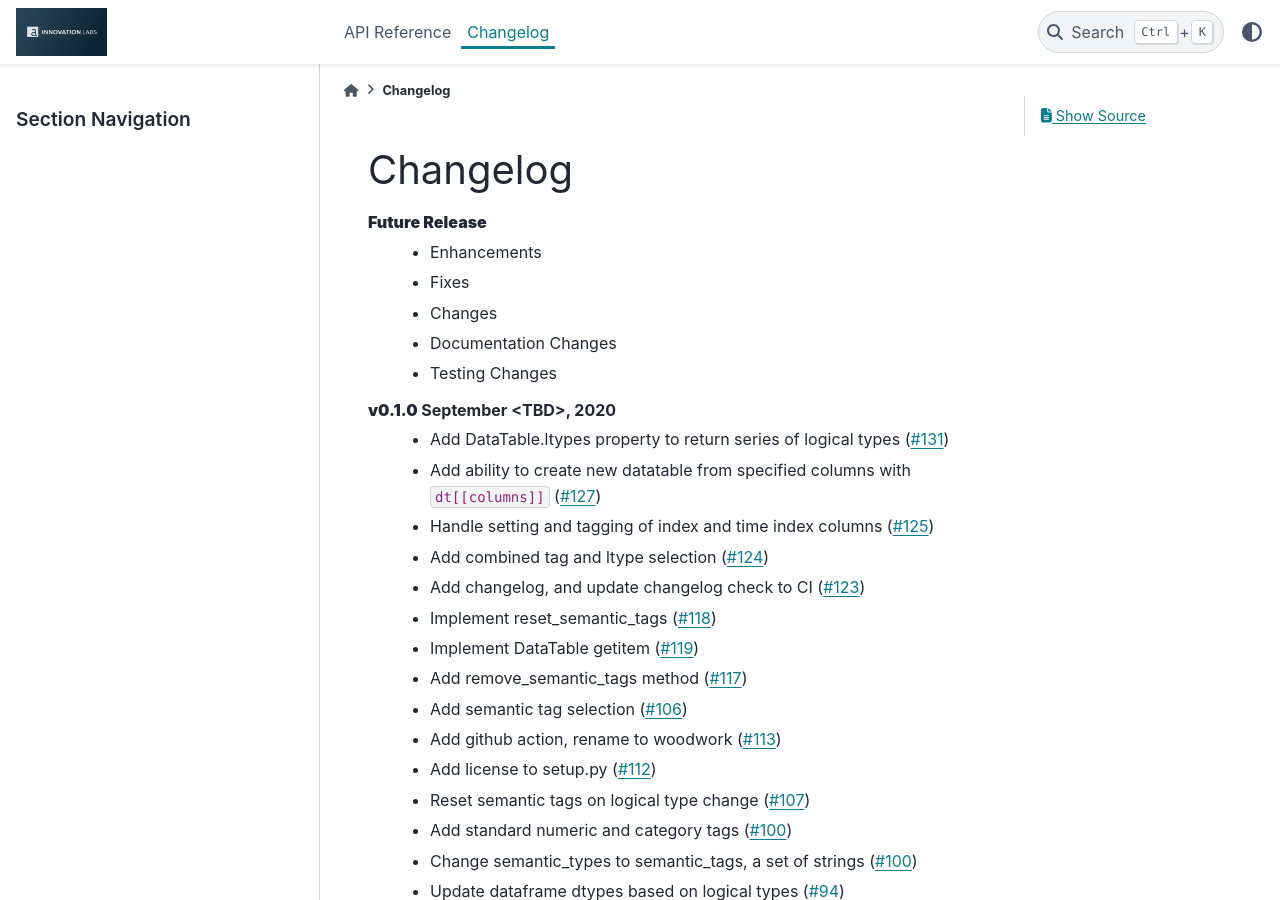
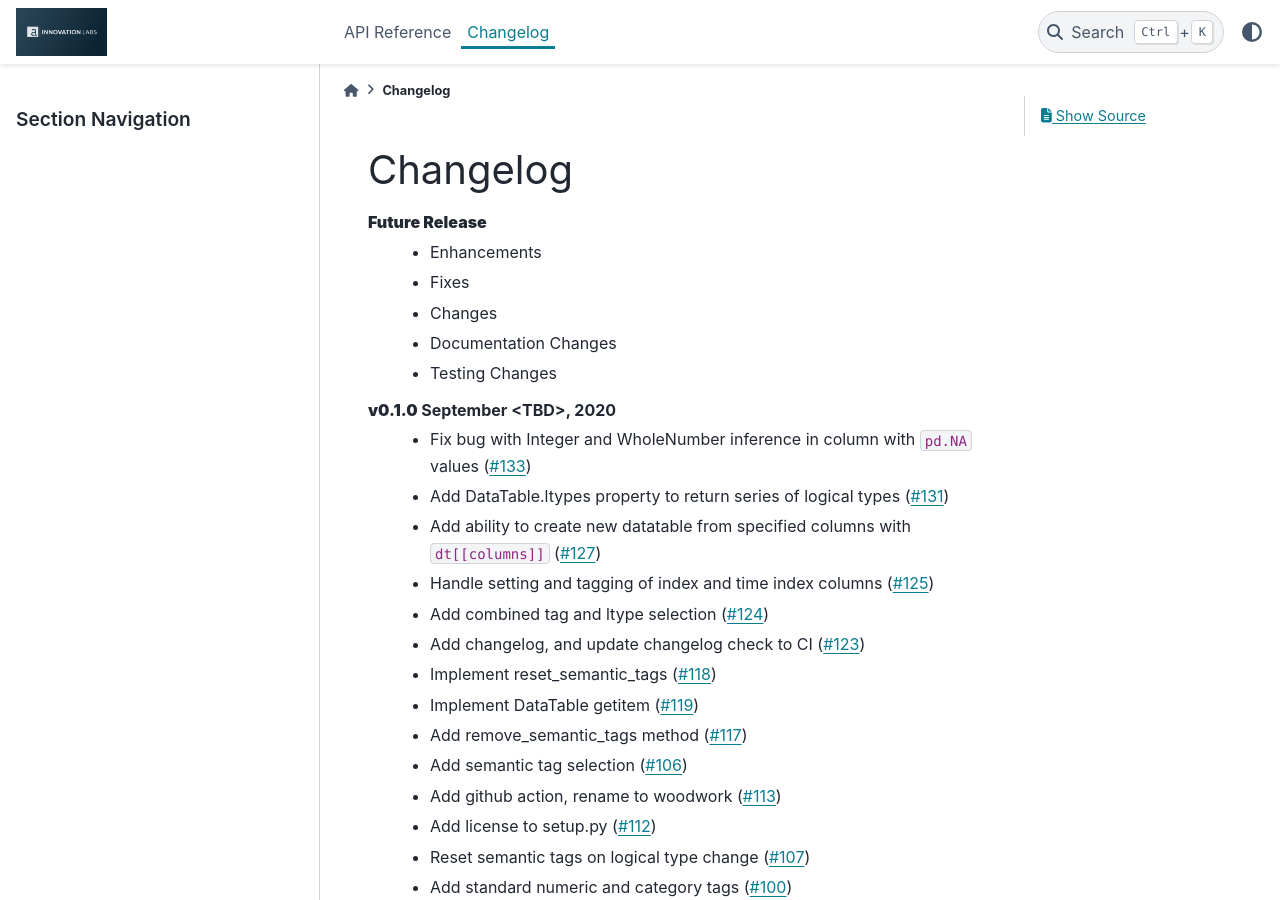
Before and after one commit to alteryx/woodwork, a Sphinx documentation site: the page built from docs/source/changelog.rst, in a window 1280 px wide and 900 px high. Built offline with Sphinx 7.4.7 and the PyData theme 0.15.4, drawn with Linux system fonts in a browser that asks for light colours; comment, search, counter and statistics services are not loaded.

Commit message:
update changelog.rst

```diff
--- a/docs/source/changelog.rst
+++ b/docs/source/changelog.rst
@@ -11,6 +11,7 @@ Changelog
 
 
 **v0.1.0** September <TBD>, 2020
+    * Fix bug with Integer and WholeNumber inference in column with ``pd.NA`` values (:pr:`133`)
     * Add DataTable.ltypes property to return series of logical types (:pr:`131`)
     * Add ability to create new datatable from specified columns with ``dt[[columns]]`` (:pr:`127`)
     * Handle setting and tagging of index and time index columns (:pr:`125`)
```
